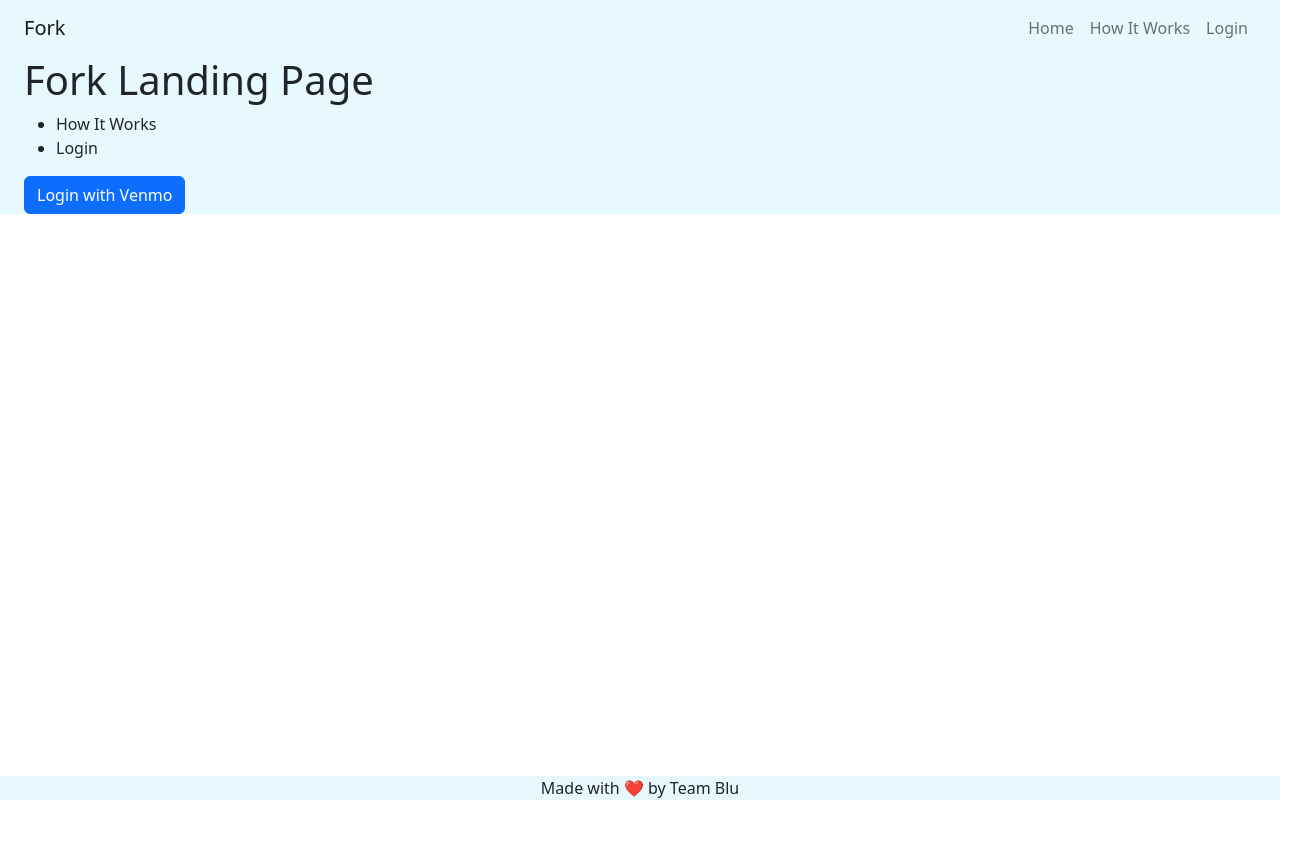
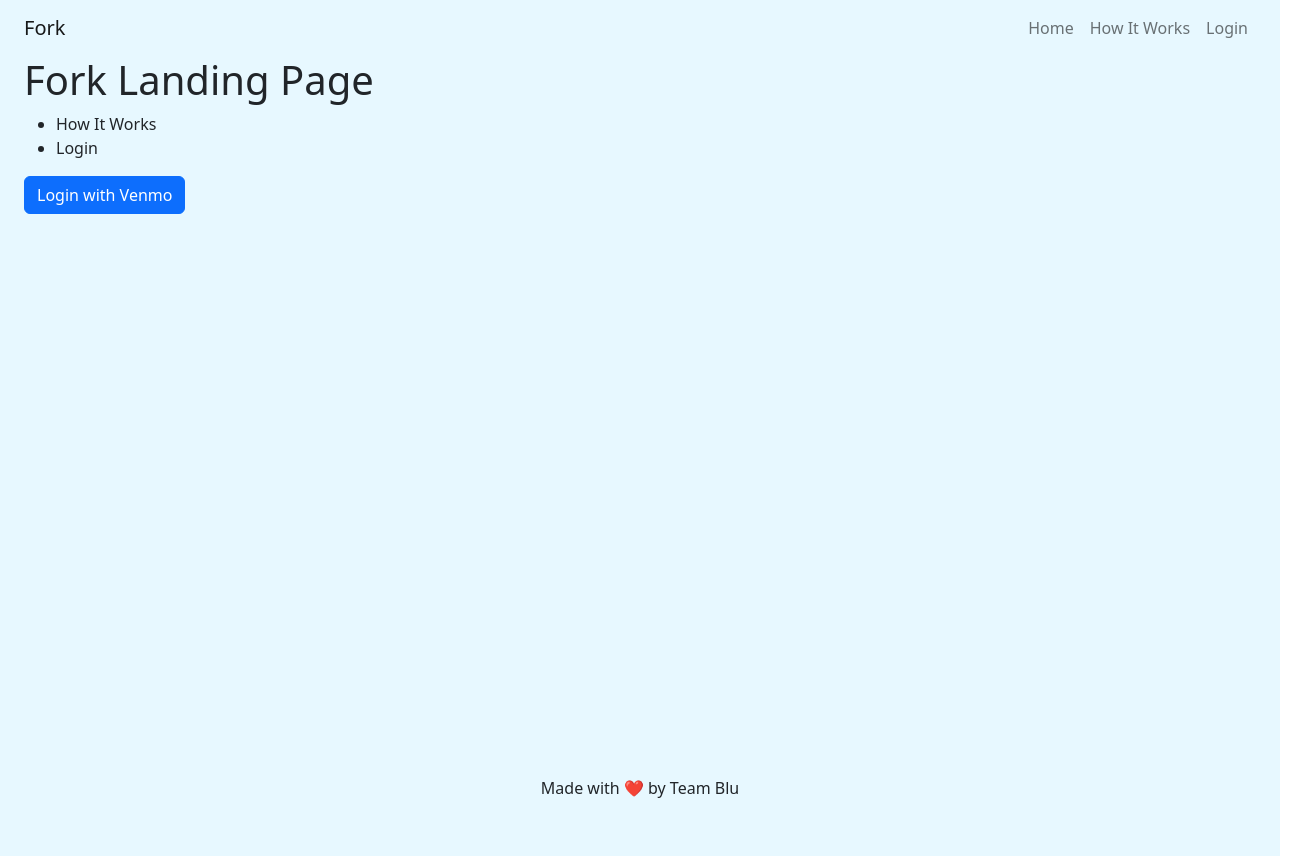
Before and after one commit to kevincakey/CS180-Fork, a React (Create React App) app: page / in a window 1280 px wide. Shown: the whole page, 1304 px wide, since content can reach past the window. Before the commit the page ends 800 px from the top, so only its background shows below. Built offline with nearby package versions, Linux system fonts and the light colour scheme.

Commit message:
fixed whitespace from center div

```diff
--- a/src/App.css
+++ b/src/App.css
@@ -1,5 +1,6 @@
 .App {
   text-align: center;
+  background-color: #e7f8ff;
 }
 
 .App-logo {
@@ -32,6 +33,11 @@
   background-color: #e7f8ff;
 }
 
+.main-div{
+  height: 100vh;
+  width: 100vw;
+}
+
 .me-4{
   margin-right: 1.5rem;
 }
--- a/src/App.js
+++ b/src/App.js
@@ -38,7 +38,7 @@ export default class Page extends React.Component {
 
         </nav>
 
-        <div class="me-5">
+        <div class="me-5 main-div">
           <h1> Fork Landing Page</h1>
           <ul>
             <li> How It Works </li>
@@ -50,6 +50,18 @@ export default class Page extends React.Component {
           </div>
         </div>
 
+        {/* <div class="me-5">
+          <h1> Fork Landing Page</h1>
+          <ul>
+            <li> How It Works </li>
+            <li> Login </li>
+          </ul>
+
+          <div ms-auto>
+            <Button> Login with Venmo </Button>
+          </div>
+        </div> */}
+
 
           <footer class="text-center fixed-bottom" style={{backgroundColor: "#e7f8ff"}}>
             Made with ❤️ by Team Blu
```
